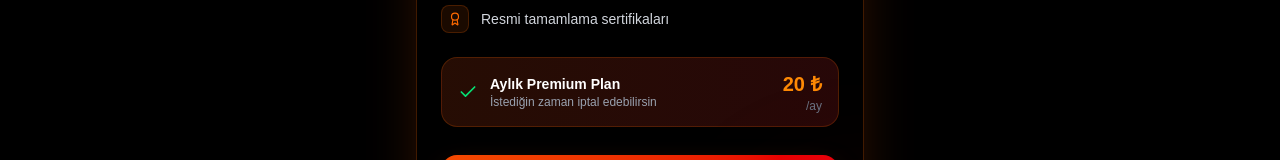
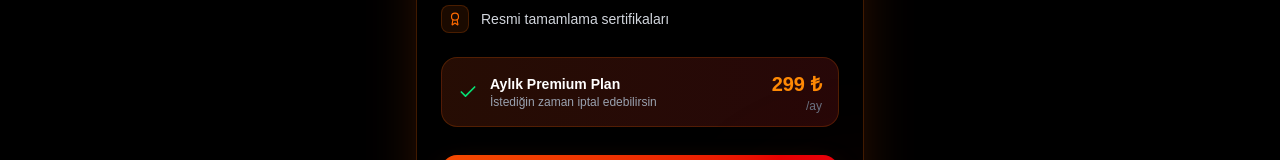
Before and after one commit to ikayaalp/gastrofolly, a Next.js app: page /home in a window 1280 px wide. Shown: the part 440-600 px from the top of the page. Built offline with nearby package versions, Linux system fonts and the light colour scheme; no server answers; the database is empty; sample sign-in values are in the browser's storage.

Commit message:
style: update popup price display to 299 TL

```diff
--- a/src/components/home/SubscriptionPopup.tsx
+++ b/src/components/home/SubscriptionPopup.tsx
@@ -145,7 +145,7 @@ export default function SubscriptionPopup({ isVisible }: SubscriptionPopupProps)
                                         <p className="text-gray-400 text-xs">İstediğin zaman iptal edebilirsin</p>
                                     </div>
                                     <div className="ml-auto text-right">
-                                        <p className="text-orange-400 font-black text-xl">20 ₺</p>
+                                        <p className="text-orange-400 font-black text-xl">299 ₺</p>
                                         <p className="text-gray-500 text-xs">/ay</p>
                                     </div>
                                 </motion.div>
```
